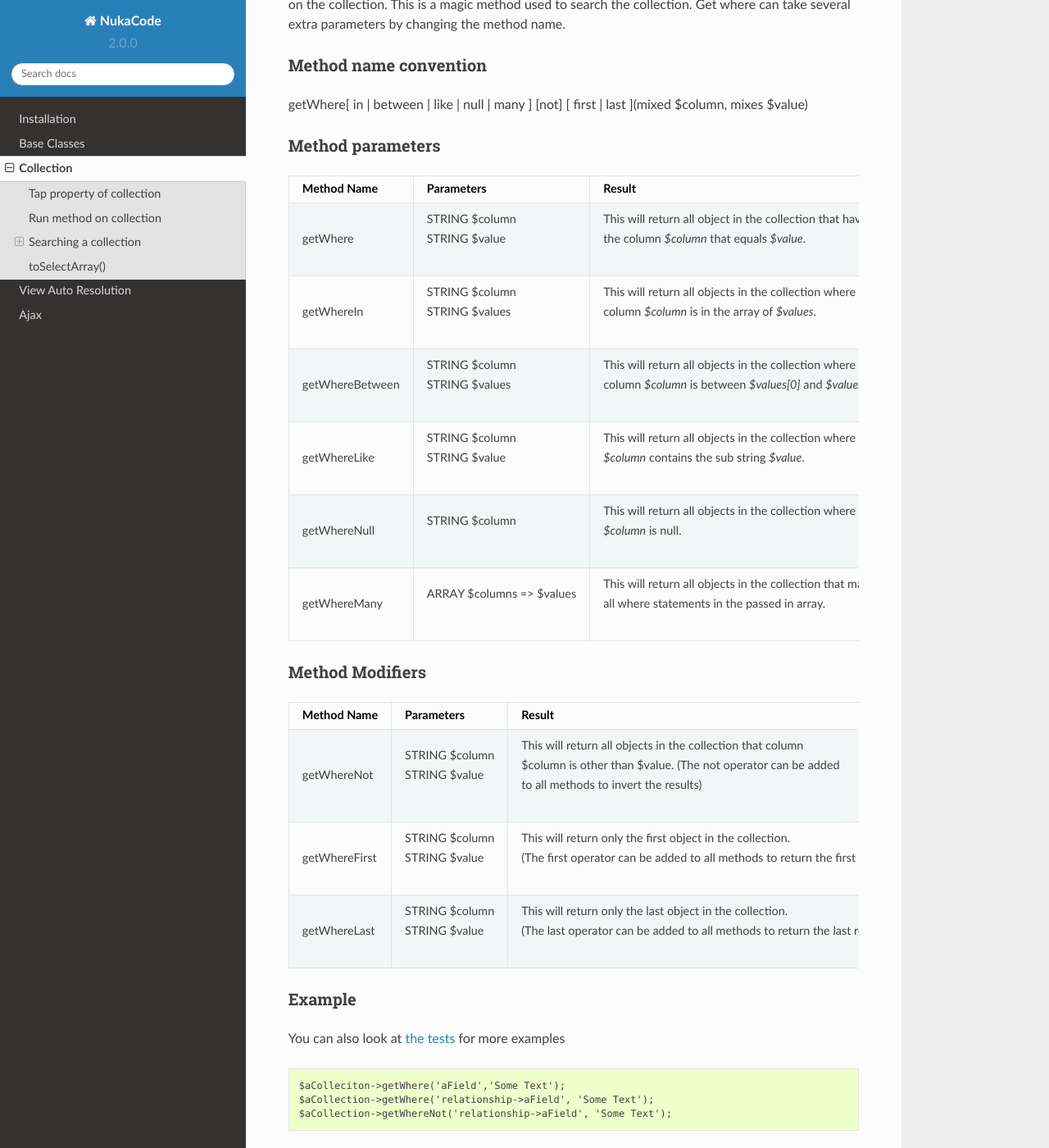
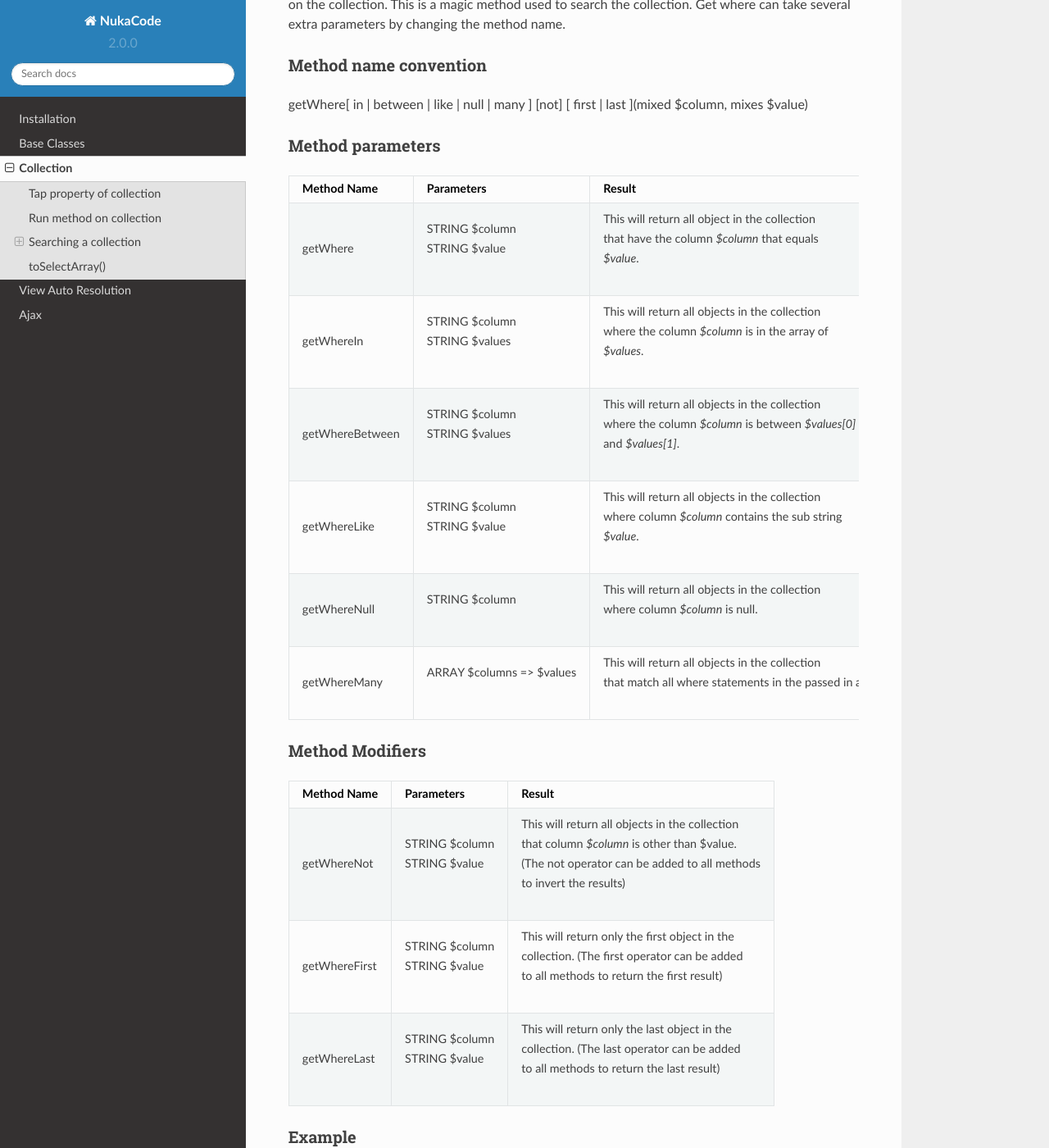
Before and after one commit to NukaCode/core, a Sphinx documentation site: the page built from docs/source/collection.rst, in a window 1280 px wide and 1400 px high, scrolled down 789 px. Shown: the whole window at 82% size. Built offline with Sphinx 7.4.7 and the Read the Docs theme 2.0.0, drawn with Linux system fonts in a browser that asks for light colours; pages that are not in the unit, such as notebooks, are missing from menus.

```diff
--- a/docs/source/collection.rst
+++ b/docs/source/collection.rst
@@ -32,18 +32,22 @@ Method parameters
 ================ =========================== =====================================================================================================================
 Method Name      Parameters                  Result
 ================ =========================== =====================================================================================================================
-getWhere         | STRING $column            | This will return all object in the collection that have
-                 | STRING $value             | the column `$column` that equals `$value`.
-getWhereIn       | STRING $column            | This will return all objects in the collection where the
-                 | STRING $values            | column `$column` is in the array of `$values`.
-getWhereBetween  | STRING $column            | This will return all objects in the collection where the
-                 | STRING $values            | column `$column` is between `$values[0]` and `$values[1]`.
-getWhereLike     | STRING $column            | This will return all objects in the collection where column
-                 | STRING $value             | `$column` contains the sub string `$value`.
-getWhereNull     | STRING $column            | This will return all objects in the collection where column
-                                             | `$column` is null.
-getWhereMany     | ARRAY $columns => $values | This will return all objects in the collection that match
-                                             | all where statements in the passed in array.
+getWhere         | STRING $column            | This will return all object in the collection
+                 | STRING $value             | that have the column `$column` that equals
+                                             | `$value`.
+getWhereIn       | STRING $column            | This will return all objects in the collection
+                 | STRING $values            | where the column `$column` is in the array of
+                                             | `$values`.
+getWhereBetween  | STRING $column            | This will return all objects in the collection
+                 | STRING $values            | where the column `$column` is between `$values[0]`
+                                             | and `$values[1]`.
+getWhereLike     | STRING $column            | This will return all objects in the collection
+                 | STRING $value             | where column `$column` contains the sub string
+                                             | `$value`.
+getWhereNull     | STRING $column            | This will return all objects in the collection
+                                             | where column `$column` is null.
+getWhereMany     | ARRAY $columns => $values | This will return all objects in the collection
+                                             | that match all where statements in the passed in array.
 ================ =========================== =====================================================================================================================
 
 Method Modifiers
@@ -51,13 +55,16 @@ Method Modifiers
 ================ ========================= =====================================================================================================================
 Method Name      Parameters                Result
 ================ ========================= =====================================================================================================================
-getWhereNot      | STRING $column          | This will return all objects in the collection that column
-                 | STRING $value           | $column is other than $value.  (The not operator can be added
-                                           | to all methods to invert the results)
-getWhereFirst    | STRING $column          | This will return only the first object in the collection.
-                 | STRING $value           | (The first operator can be added to all methods to return the first result)
-getWhereLast     | STRING $column          | This will return only the last object in the collection.
-                 | STRING $value           | (The last operator can be added to all methods to return the last result)
+getWhereNot      | STRING $column          | This will return all objects in the collection
+                 | STRING $value           | that column `$column` is other than $value.
+                                           | (The not operator can be added to all methods
+                                           | to invert the results)
+getWhereFirst    | STRING $column          | This will return only the first object in the
+                 | STRING $value           | collection.  (The first operator can be added
+                                           | to all methods to return the first result)
+getWhereLast     | STRING $column          | This will return only the last object in the
+                 | STRING $value           | collection.  (The last operator can be added
+                                           | to all methods to return the last result)
 ================ ========================= =====================================================================================================================
 
 Example
```
